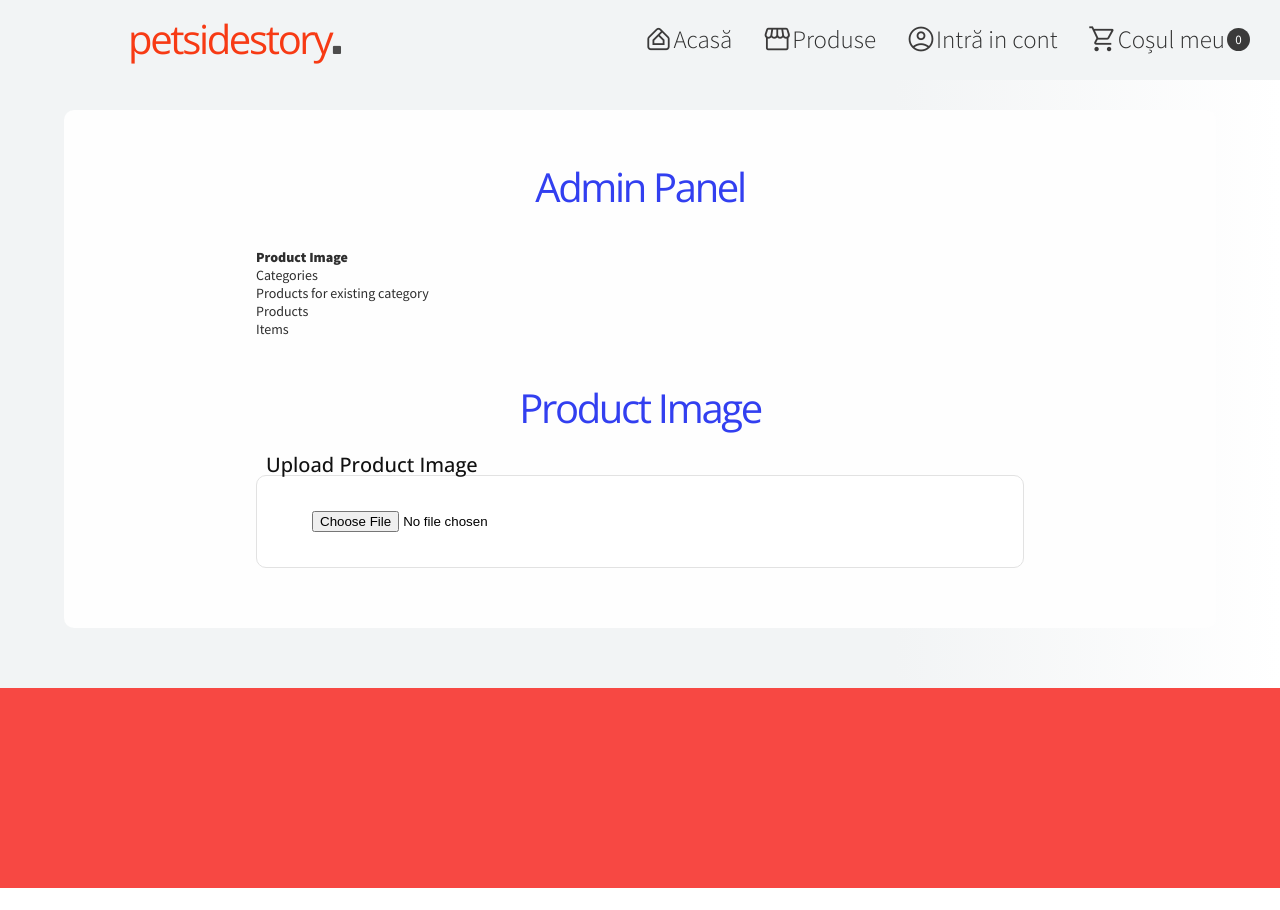
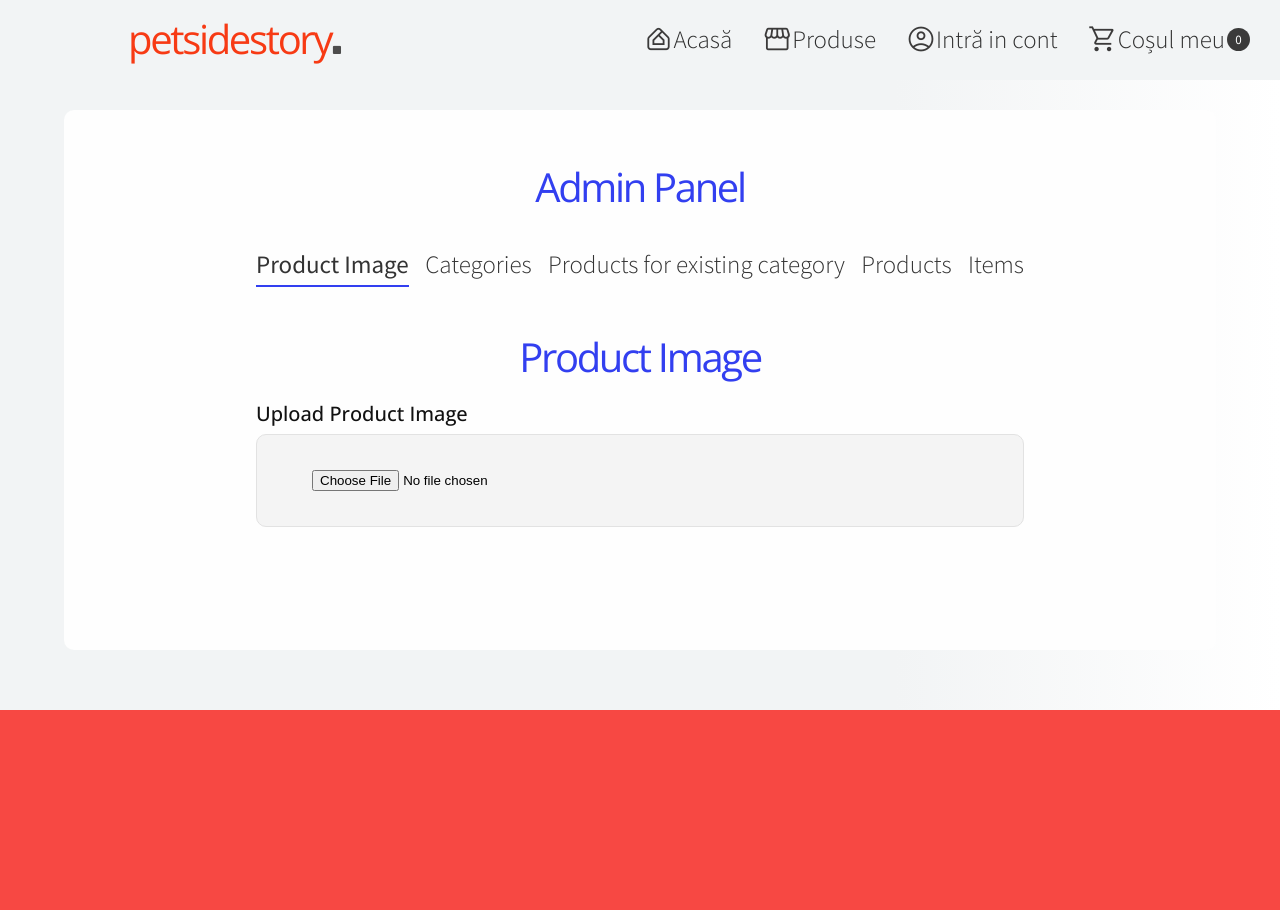
Before and after one commit to anthraXbogdan/petsidestory, a React (Vite) app: page /admin in a window 1280 px wide. Before the commit the page ends 888 px from the top, so only its background shows below. Built offline with nearby package versions, Linux system fonts and the light colour scheme; a web font is replaced by a local one.

Commit message:
implementing 'Delete category' in 'Admin' section

```diff
--- a/src/Admin/Admin.css
+++ b/src/Admin/Admin.css
@@ -1,4 +1,4 @@
-.context {
+.admin-layout {
    margin-block-start: 11rem;
    margin-inline-start: 5vw;
    margin-inline-end: 5vw;
@@ -6,9 +6,10 @@
    font-size: 1.4rem;
    background-color: #fefefe;
    border-radius: 1rem;
+   min-height: 60vh;
 }
 
-.context h1 {
+.admin-layout h1 {
    text-align: center;
    font-family: "Open Sans", sans-serif;
    font-size: 4rem;
@@ -18,22 +19,26 @@
    line-height: 1;
 }
 
-.context button {
+.admin-layout button {
    font-size: 1.4rem;
    padding: 1rem 4rem;
    width: 50%;
 }
 
-.context label {
+.admin-layout textarea {
+   resize: vertical;
+}
+
+.admin-layout label {
    font-size: 1.6rem;
 }
 
-.context input {
+.admin-layout input {
    padding: 0.5rem;
    width: 80%;
 }
 
-.context textarea {
+.admin-layout textarea {
    width: 80%;
 }
 
@@ -43,9 +48,19 @@
    gap: 1rem;
 }
 
+.admin-layout ul {
+   display: flex;
+   justify-content: space-between;
+}
+
+.adminSections-wrapper a {
+   color: #333;
+   font-size: 2.5rem;
+   font-weight: 300;
+}
 .adminSections-wrapper h2 {
-   margin: 0 0 0 1rem;
-   padding: 0;
+   margin: 0;
+   padding: 0 0 1rem 0;
    font-family: "Open Sans", sans-serif;
    font-size: 2rem;
    font-weight: 500;
@@ -60,7 +75,7 @@
 .admin-section {
    margin-block-end: 3rem;
    padding: 3rem 5rem;
-   background-color: #fff;
+   background-color: #f4f4f4;
    border: 1px solid #e2e2e2;
    border-radius: 1rem;
    display: grid;
@@ -68,6 +83,14 @@
    gap: 1rem;
 }
 
-.active {
-   font-weight: 800;
+.admin-section-wrapper {
+   display: grid;
+   grid-template-columns: 1fr 1fr;
+   gap: 2rem;
 }
+
+.admin-layout .active li {
+   border-block-end: 2px solid #323ff0;
+   padding-block-end: 0.5rem;
+   font-weight: 500;
+}
--- a/src/Admin/Admin.jsx
+++ b/src/Admin/Admin.jsx
@@ -3,7 +3,7 @@ import "./Admin.css";
 
 export default function Admin() {
    return (
-      <div className="context">
+      <div className="admin-layout">
          <h1>Admin Panel</h1>
 
          <div className="adminSections-wrapper">
--- a/src/Admin/AdminProducts.jsx
+++ b/src/Admin/AdminProducts.jsx
@@ -1,7 +1,7 @@
 import { useContext, useEffect } from "react";
 import { AdminContext } from "../AppContext";
 
-export default function NewProduct() {
+export default function AdminProducts() {
    const {
       selectedCategory,
       onCategorySelect,
@@ -29,11 +29,11 @@ export default function NewProduct() {
    }, []);
 
    return (
-      <div className="newProduct-layout">
-         <h1>New Product</h1>
+      <div className="adminProducts-layout">
+         <h1>Products</h1>
 
-         <h2 className="section-title">Add New Product</h2>
-         <div className="admin-section newProduct-wrapper">
+         <div className="admin-section">
+            <h2 className="section-title">Add Product</h2>
             <div>
                <label htmlFor="product-category">Select a category</label>
                <select
@@ -92,11 +92,10 @@ export default function NewProduct() {
             </div>
             <button onClick={onAddNewProductClick}>Add a new product</button>
          </div>
-
-         <h2 className="section-title">Remove a Product</h2>
          <div className="admin-section">
+            <h2 className="section-title">Delete Product</h2>
             <div>
-               <label htmlFor="product">Select a Product to be removed</label>
+               <label htmlFor="product">Select a Product to be deleted</label>
                <select
                   id="product"
                   value={selectedProduct}
--- a/src/Admin/Categories.jsx
+++ b/src/Admin/Categories.jsx
@@ -1,7 +1,7 @@
 import { useContext, useEffect } from "react";
 import { AdminContext } from "../AppContext";
 
-export default function NewCategory() {
+export default function Categories() {
    const {
       categoryId,
       onCategoryIdChange,
@@ -12,6 +12,7 @@ export default function NewCategory() {
       onCategorySelect,
       categories,
       onGetCategoryList,
+      onDeleteCategoryClick,
    } = useContext(AdminContext);
 
    useEffect(() => {
@@ -19,11 +20,11 @@ export default function NewCategory() {
    }, []);
 
    return (
-      <div className="newCategory-layout">
-         <h1>New Category</h1>
+      <div className="categories-layout">
+         <h1>Categories</h1>
 
-         <h2 className="section-title">Add New Category of Products</h2>
          <div className="admin-section newCategory-wrapper">
+            <h2 className="section-title">Add Category</h2>
             <div>
                <label htmlFor="category-id">ID</label>
                <input
@@ -45,8 +46,9 @@ export default function NewCategory() {
             <button onClick={onAddNewCategoryClick}>Add a new category</button>
          </div>
 
-         <h2 className="section-title">Remove a category</h2>
          <div className="admin-section">
+            <h2 className="section-title">Delete Category</h2>
+            <div>
                <label htmlFor="product-category">Select a category</label>
                <select
                   id="product-category"
@@ -57,13 +59,17 @@ export default function NewCategory() {
                   {categories &&
                      categories.map((category) => {
                         return (
-                        <option key={category.id} value={category.name}>
+                           <option key={category.id} value={category.id}>
                               {category.name}
                            </option>
                         );
                      })}
                </select>
             </div>
+            <button onClick={onDeleteCategoryClick}>
+               Delete selected category
+            </button>
+         </div>
       </div>
    );
 }
--- a/src/Admin/Items.jsx
+++ b/src/Admin/Items.jsx
@@ -1,7 +1,7 @@
 import { useContext, useEffect } from "react";
 import { AdminContext } from "../AppContext";
 
-export default function NewItem() {
+export default function Items() {
    const {
       selectedProduct,
       onProductSelect,
@@ -20,10 +20,10 @@ export default function NewItem() {
 
    return (
       <div className="newItem-layout">
-         <h1>New Item</h1>
+         <h1>Items</h1>
 
-         <h2 className="section-title">Add New Item to Existing Product</h2>
          <div className="admin-section newItem-wrapper">
+            <h2 className="section-title">Add Item to existing product</h2>
             <div>
                <label htmlFor="item-category">Select a product</label>
                <select
--- a/src/Admin/ProductsForExistingCateg.jsx
+++ b/src/Admin/ProductsForExistingCateg.jsx
@@ -1,7 +1,7 @@
 import { useContext, useEffect } from "react";
 import { AdminContext } from "../AppContext";
 
-export default function NewProductForExistingCateg() {
+export default function ProductForExistingCateg() {
    const {
       categories,
       onGetCategoryList,
@@ -22,10 +22,10 @@ export default function NewProductForExistingCateg() {
 
    return (
       <div className="newProductForExistingCateg-layout">
-         <h1>New Product for Existing Category</h1>
+         <h1>Product for existing category</h1>
 
-         <h2 className="section-title">Add New Product to Existing Category</h2>
          <div className="admin-section newCategoryProduct-wrapper">
+            <h2 className="section-title">Add Product to existing category</h2>
             <div>
                <label htmlFor="productCat-category">Select a category</label>
                <select
@@ -72,7 +72,7 @@ export default function NewProductForExistingCateg() {
                />
             </div>
             <button onClick={onAddNewProductToExistingCategClick}>
-               Add a new category product
+               Add product to category
             </button>
          </div>
       </div>
--- a/src/AppContext.jsx
+++ b/src/AppContext.jsx
@@ -109,7 +109,8 @@ function AdminProvider(props) {
       setProducts(productList);
    };
 
-   // Add New Category of Products
+   // Categories Actions
+   // Add Category
    const handleCategoryIdChange = (e) => {
       setCategoryId(e.target.value);
    };
@@ -139,8 +140,42 @@ function AdminProvider(props) {
       }
    };
 
-   // Remove a category
-   const handleRemoveCategoryClick = async () => {};
+   const deleteTargetProduct = async (productId) => {
+      await deleteDoc(doc(ptsProducts, productId));
+   };
+
+   // Delete Category
+   const handleDeleteCategoryClick = async () => {
+      try {
+         const categoryRef = doc(ptsCategories, selectedCategory);
+         const categorySnap = await getDoc(categoryRef);
+         let targetCategName = "";
+
+         if (categorySnap.exists()) {
+            targetCategName = categorySnap.data().name;
+         }
+
+         const productsQuery = query(
+            ptsProducts,
+            where("category", "==", targetCategName)
+         );
+         const querySnapshot = await getDocs(productsQuery);
+
+         querySnapshot.forEach((doc) => {
+            deleteTargetProduct(doc.id);
+         });
+
+         await deleteDoc(doc(ptsCategories, selectedCategory));
+      } catch (error) {
+         console.error("Error deleting selected category: ", error);
+      } finally {
+         console.log(
+            `Category "${selectedCategory}" along with it's corresponding products was successfully removed from the database.`
+         );
+         setSelectedCategory("--select an option--");
+         getCategoryList(); // keep the list of categories updated
+      }
+   };
 
    // Add New Product to Existing Category
    const handleCategorySelect = (e) => {
@@ -188,7 +223,7 @@ function AdminProvider(props) {
    };
 
    // Products Actions
-   // Add New Product
+   // Add Product
    const handleProductIdChange = (e) => {
       setProductId(e.target.value);
    };
@@ -228,7 +263,7 @@ function AdminProvider(props) {
       }
    };
 
-   // Remove a product
+   // Delete Product
    const handleRemoveProductClick = async () => {
       let targetCategory = "";
 
@@ -339,6 +374,7 @@ function AdminProvider(props) {
       categoryName: categoryName,
       onCategoryNameChange: handleCategoryNameChange,
       onAddNewCategoryClick: handleAddNewCategoryClick,
+      onDeleteCategoryClick: handleDeleteCategoryClick,
       onGetCategoryList: getCategoryList,
       onGetProductList: getProductList,
       categories: categories,
```
Lines whose indentation alone changed are shown as unchanged.
